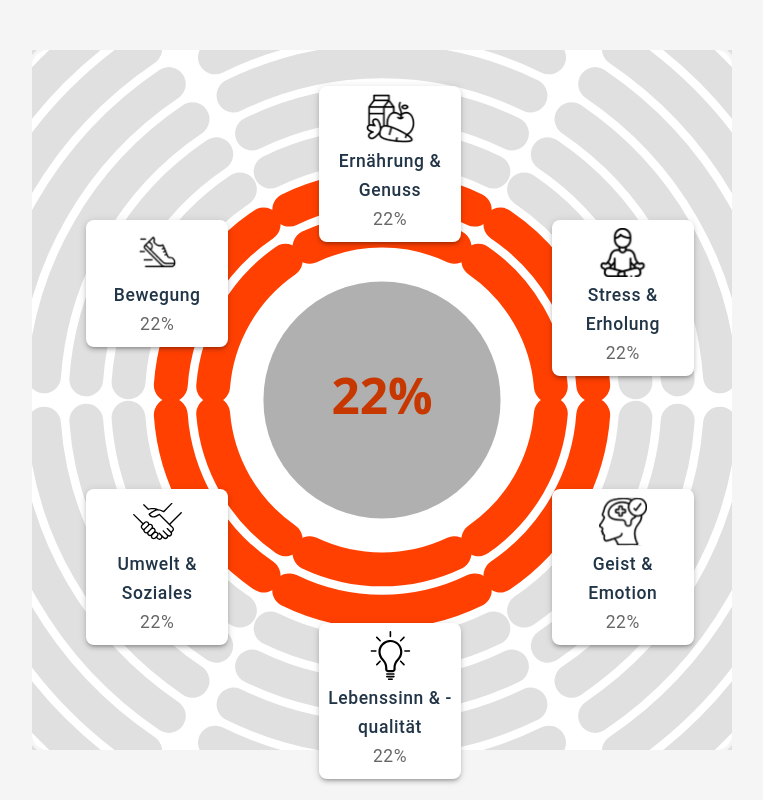
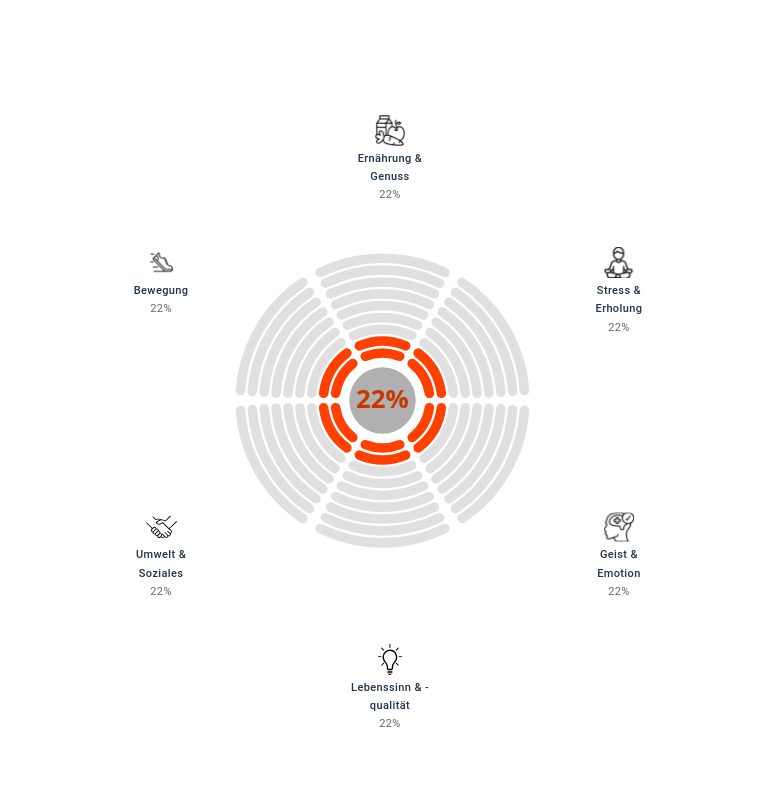
Before and after one commit to shams3049/little-hill, a React (Vite) app: page / in a window 1280 px wide. Shown: the whole page, without its empty margins (258-1021 px from the left). Built offline with nearby package versions, Linux system fonts and the light colour scheme; no server answers.

Commit message:
feat: Add Vercel configuration for deployment; update package.json scripts for build process

```diff
--- a/package.json
+++ b/package.json
@@ -7,7 +7,8 @@
     "dev": "vite",
     "build": "tsc -b && vite build",
     "lint": "eslint .",
-    "preview": "vite preview"
+    "preview": "vite preview",
+    "vercel-build": "vite build"
   },
   "dependencies": {
     "@emotion/react": "^11.14.0",
--- a/src/App.tsx
+++ b/src/App.tsx
@@ -90,9 +90,7 @@ const App = () => {
         setContainerSize(Math.min(rect.width, rect.height));
       }
     }
-    updateSize();
-    window.addEventListener("resize", updateSize);
-    return () => window.removeEventListener("resize", updateSize);
+    updateSize(); // size fixed after initial render; no resize listener
   }, []);
 
   useEffect(() => {
@@ -116,28 +114,45 @@ const App = () => {
   };
 
   const totalAnglePerSector = 360 / sectors.length;
-  const radarBoxSize = containerSize;
+  const marginIncreaseFactor = 0.05;
+  const basePaddingFactor = 0.106;
+  const basePadding = containerSize * basePaddingFactor;
+  const chartSize = containerSize - 2 * basePadding;
+  const radarBoxSize = containerSize + containerSize * marginIncreaseFactor;
   const radarCenter = radarBoxSize / 2;
-  const radarPadding = radarBoxSize * 0.06;
+  const radarPadding = basePadding;
+  const iconMarginFactor = 0.27;
 
   return (
     <Box sx={{
-      width: '100vw', height: '100vh', bgcolor: 'grey.100', m: 0, p: 0,
+      width: '100vw', height: '100vh', bgcolor: 'white', m: 0, p: 0,
       display: 'flex', alignItems: 'center', justifyContent: 'center', position: 'relative',
     }}>
       <Box ref={containerRef} sx={{
-        width: '90vw', height: '90vh', maxWidth: 700, maxHeight: 700, minWidth: 320, minHeight: 320,
-        position: 'relative', display: 'flex', alignItems: 'center', justifyContent: 'center',
-        background: '#fff', borderRadius: 4,
+        width: radarBoxSize,
+        height: radarBoxSize,
+        position: "relative",
+        background: "#fff",
+        borderRadius: 4,
       }}>
+        <Box
+          sx={{
+            position: "absolute",
+            top: 0,
+            left: 0,
+            width: "100%",
+            height: "100%",
+          }}
+        >
           <Radar
             sectors={sectors}
             strengths={strengths}
-          size={radarBoxSize - 2 * radarPadding}
+            size={chartSize}
             padding={radarPadding}
             onInnerCircleClick={fetchSheetData}
             loading={loading}
           />
+        </Box>
         {sectors.map((sector, sectorIndex) => {
           const baseAngle = -90 + sectorIndex * totalAnglePerSector;
           const labelAngle = baseAngle + totalAnglePerSector / 2;
@@ -149,7 +164,7 @@ const App = () => {
           const iconBoxWidth = Math.max(64, radarBoxSize * 0.18);
           const iconBoxHeight = Math.max(48, radarBoxSize * 0.13);
           const iconSize = Math.max(24, radarBoxSize * 0.07);
-          const margin = radarBoxSize * 0.03;
+          const margin = radarBoxSize * iconMarginFactor;
           const iconRadius = maxBarRadius + (Math.max(iconBoxWidth, iconBoxHeight) / 2) + margin;
           const pos = polarToCartesian(radarCenter, radarCenter, iconRadius, labelAngle);
           const isEditing = editingIndex === sectorIndex;
@@ -162,7 +177,7 @@ const App = () => {
               minHeight: iconBoxHeight,
               maxWidth: 160,
               display: 'flex', flexDirection: 'column', alignItems: 'center', justifyContent: 'center',
-              bgcolor: isEditing ? '#e3f2fd' : 'white', boxShadow: 3, zIndex: 10,
+              bgcolor: 'white', boxShadow: 'none', zIndex: 10,
               borderRadius: 2, p: 1,
               cursor: isEditing ? 'default' : 'pointer',
               transition: 'all 0.2s',
```
Also changed, not shown: vercel.json (added). Lines whose indentation alone changed are shown as unchanged.
